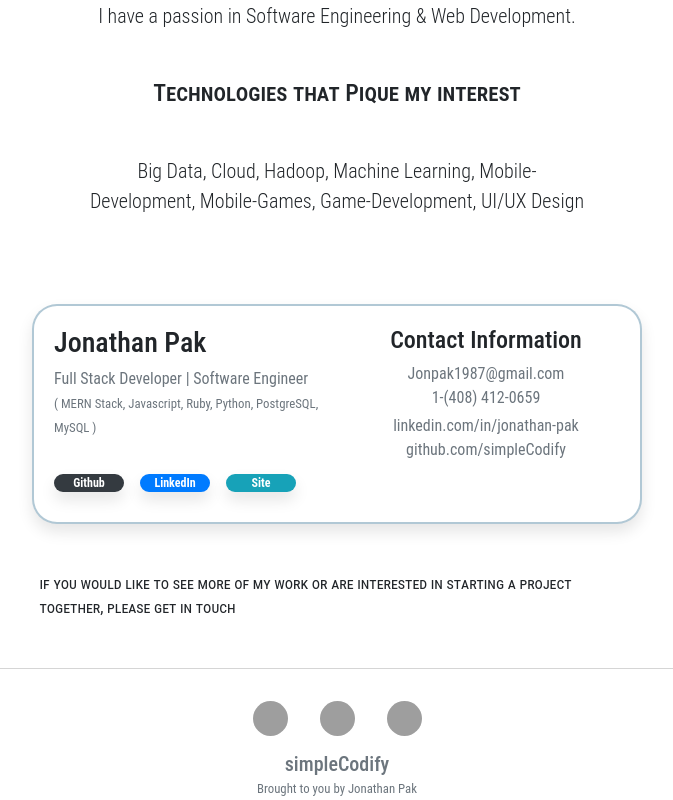
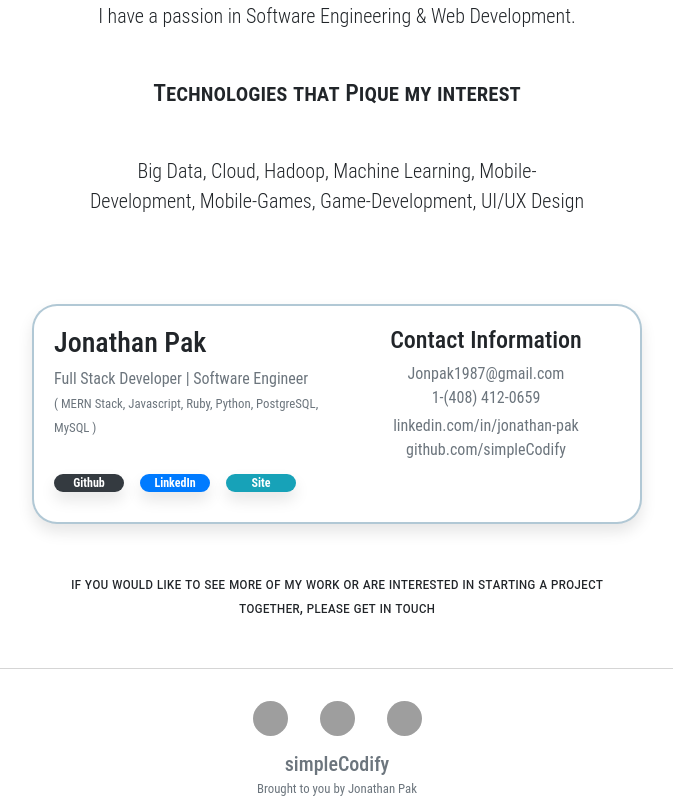
Before and after one commit to simpleCodify/my-portfolio, a React (Create React App) app: page /about in a window 1280 px wide. Shown: the part 763-1563 px from the top of the page, without its empty margins (303-976 px from the left). Built offline with nearby package versions, Linux system fonts and the light colour scheme; grey boxes are pictures that could not be loaded.

Commit message:
Saving Edits

```diff
--- a/src/pages/About.jsx
+++ b/src/pages/About.jsx
@@ -77,7 +77,7 @@ const About = () => {
 				</div>
 			</Row>
 			<div className="col-6 mx-auto">
-				<p className="fontvariantsc">if you would like to see more of my work or are interested in starting a project together, please get in touch</p>
+				<p className="fontvariantsc text-center">if you would like to see more of my work or are interested in starting a project together, please get in touch</p>
 			</div>
 		</Container>
 	);
```
